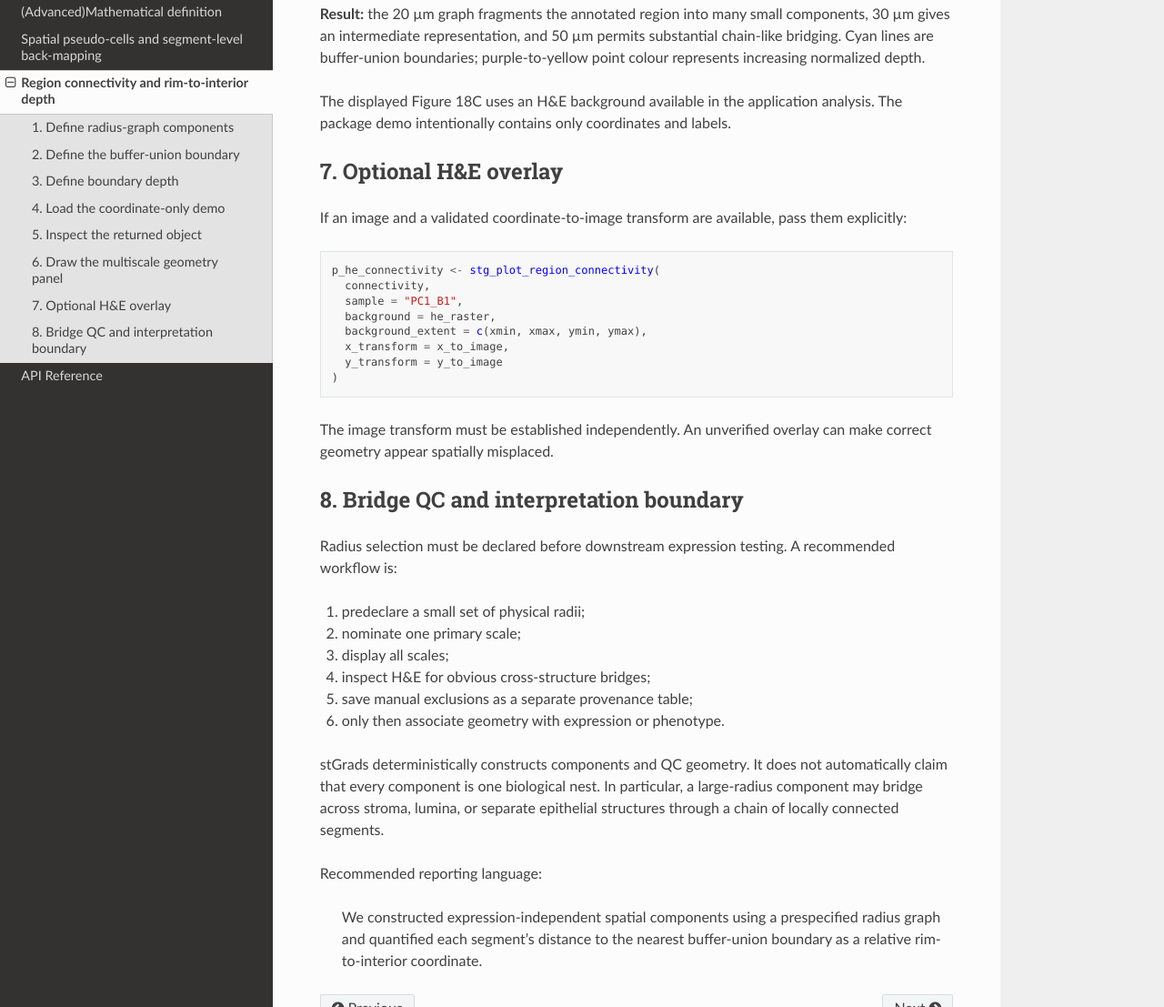
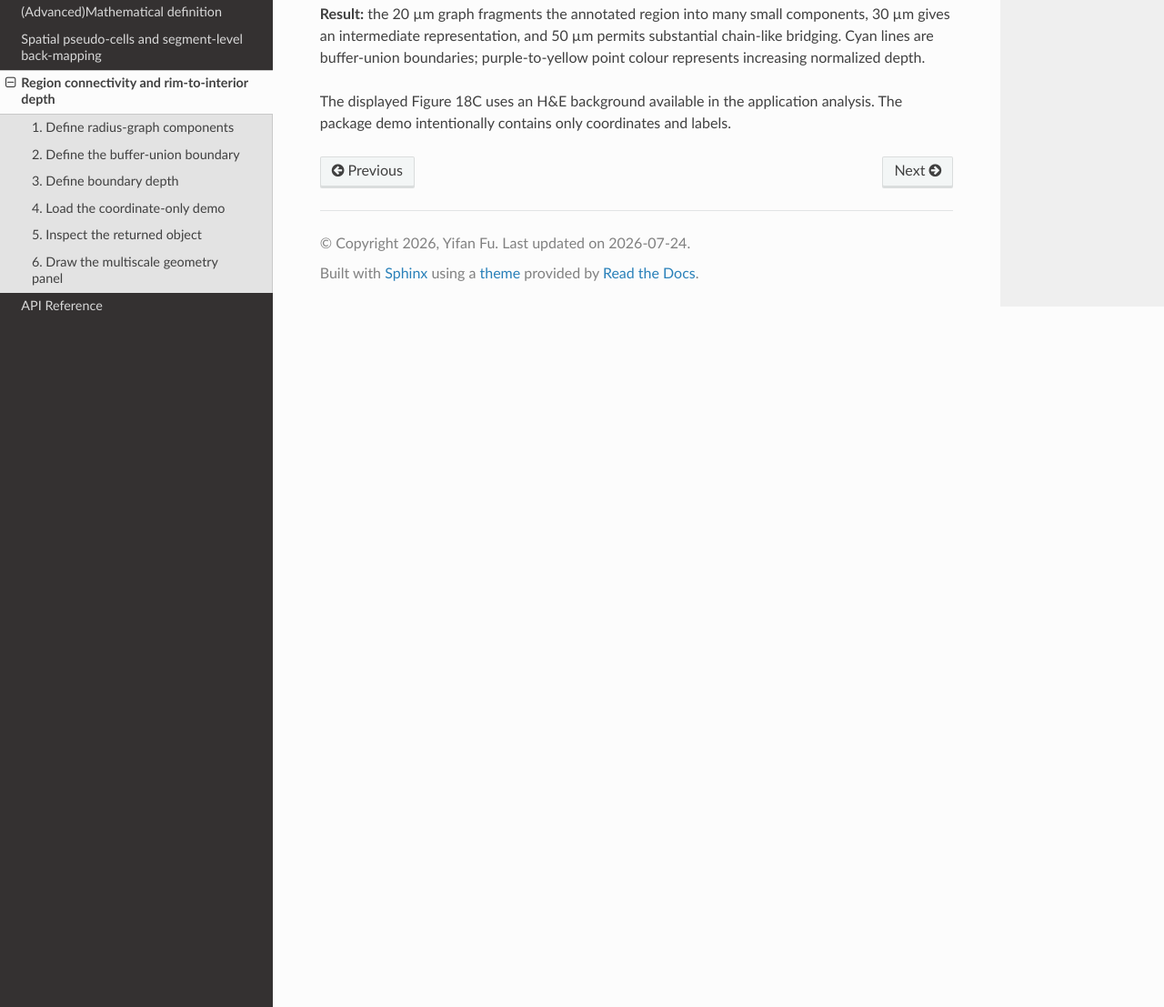
Before and after one commit to yifanfu01/stGrads_tutorial, a Sphinx documentation site: the page built from docs/t6_region_connectivity.md, in a window 1280 px wide and 1400 px high, scrolled down 4225 px. Shown: the part 293-1400 px from the top of the window at 91% size. Built offline with Sphinx 7.4.7 and the Read the Docs theme 3.1.0, drawn with Linux system fonts in a browser that asks for light colours.

Commit message:
Trim region connectivity tutorial

````diff
--- a/docs/t6_region_connectivity.md
+++ b/docs/t6_region_connectivity.md
@@ -206,45 +206,3 @@ purple-to-yellow point colour represents increasing normalized depth.
 
 The displayed Figure 18C uses an H&E background available in the application
 analysis. The package demo intentionally contains only coordinates and labels.
-
-## 7. Optional H&E overlay
-
-If an image and a validated coordinate-to-image transform are available, pass
-them explicitly:
-
-```r
-p_he_connectivity <- stg_plot_region_connectivity(
-  connectivity,
-  sample = "PC1_B1",
-  background = he_raster,
-  background_extent = c(xmin, xmax, ymin, ymax),
-  x_transform = x_to_image,
-  y_transform = y_to_image
-)
-```
-
-The image transform must be established independently. An unverified overlay
-can make correct geometry appear spatially misplaced.
-
-## 8. Bridge QC and interpretation boundary
-
-Radius selection must be declared before downstream expression testing.
-A recommended workflow is:
-
-1. predeclare a small set of physical radii;
-2. nominate one primary scale;
-3. display all scales;
-4. inspect H&E for obvious cross-structure bridges;
-5. save manual exclusions as a separate provenance table;
-6. only then associate geometry with expression or phenotype.
-
-stGrads deterministically constructs components and QC geometry. It does not
-automatically claim that every component is one biological nest. In
-particular, a large-radius component may bridge across stroma, lumina, or
-separate epithelial structures through a chain of locally connected segments.
-
-Recommended reporting language:
-
-> We constructed expression-independent spatial components using a
-> prespecified radius graph and quantified each segment's distance to the
-> nearest buffer-union boundary as a relative rim-to-interior coordinate.
````
